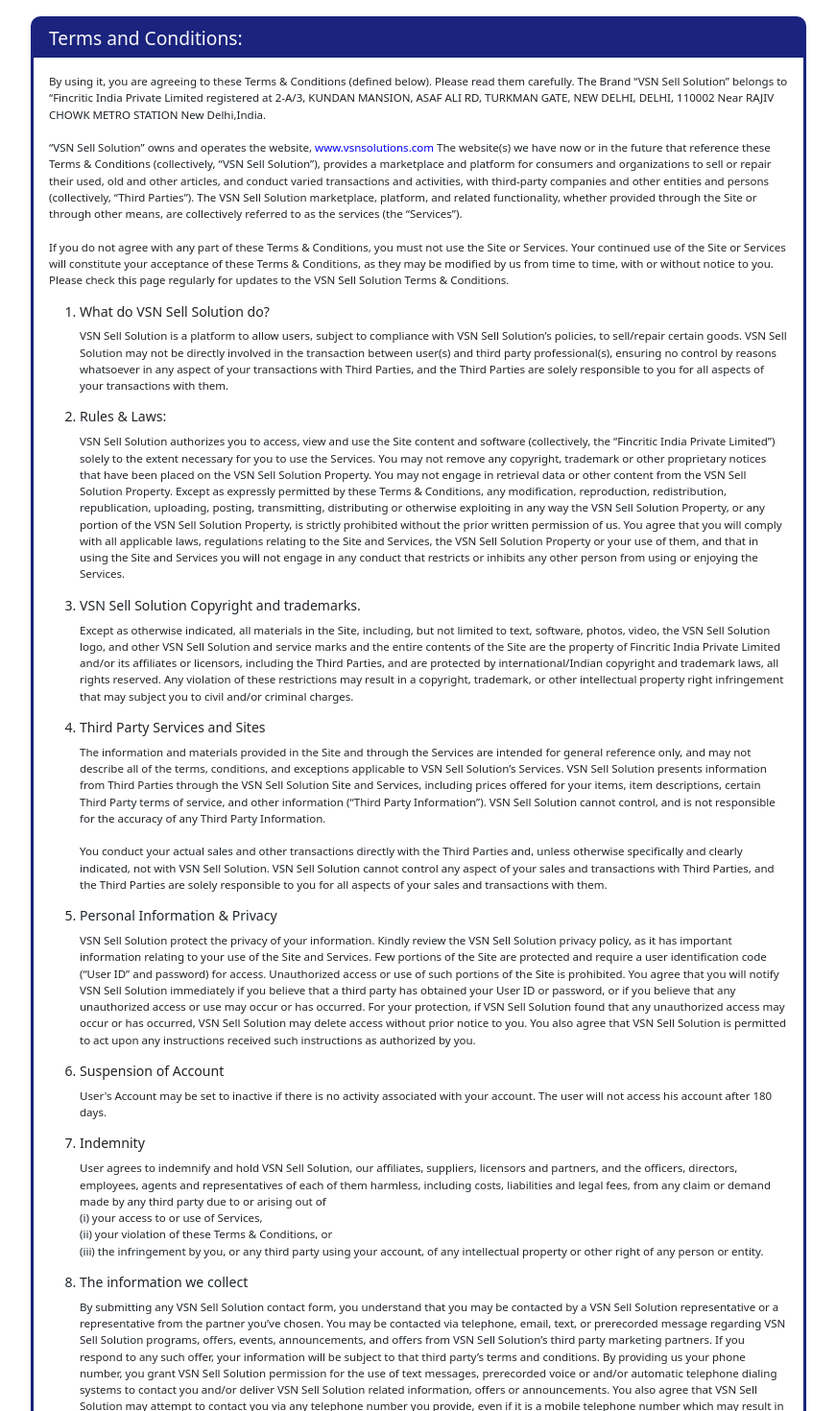
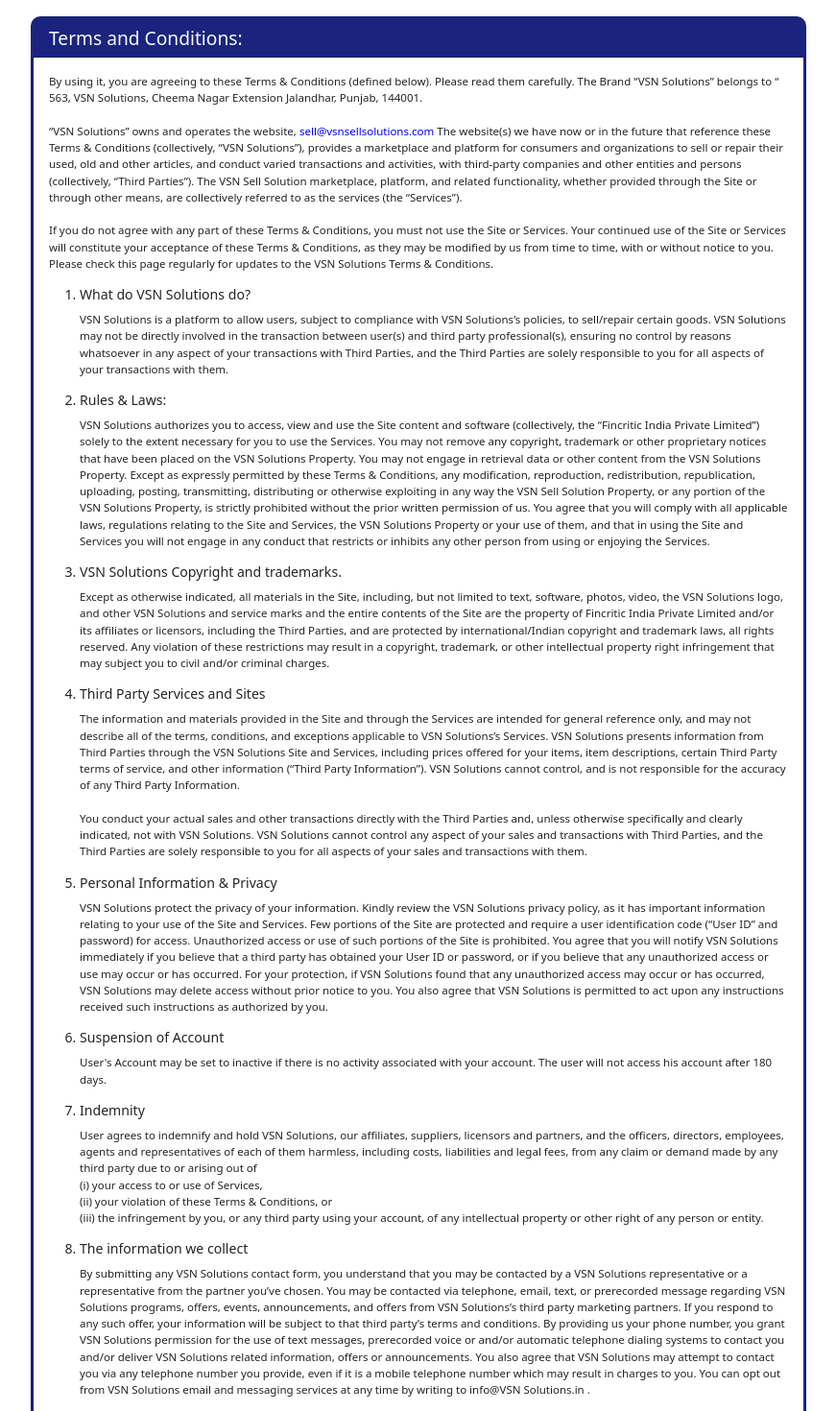
Before and after one commit to Compyneller/VSN, a React (Create React App) app: page /tc in a window 1280 px wide. Shown: the part 120-1590 px from the top of the page at 96% size, without its empty margins (204-1075 px from the left). Built offline with nearby package versions, Linux system fonts and the light colour scheme.

Commit message:
remove sell

```diff
--- a/src/components/ContactUs.jsx
+++ b/src/components/ContactUs.jsx
@@ -36,8 +36,8 @@
           </div>
           <div className="col-12 col-lg-11">
             <p>
-              2-A/3, KUNDAN MANSION, ASAF ALI RD, TURKMAN GATE, NEW DELHI,
-              DELHI, 110002 (Near RAJIV CHOWK METRO STATION)
+              563, VSN Solutions, Cheema Nagar Extension Jalandhar, Punjab,
+              144001
             </p>
           </div>
         </Row>
--- a/src/components/FooterStrip.jsx
+++ b/src/components/FooterStrip.jsx
@@ -8,8 +8,6 @@
     >
       <p className="m-auto text-center">
         © VSN Sell Solution all Rights Reserved. <br />
-        The Brand VSN Sell Solution belongs to Fincritic India Private Limited
-        registered in New Delhi,India.
       </p>
     </div>
   );
--- a/src/components/NavBarComp.jsx
+++ b/src/components/NavBarComp.jsx
@@ -15,7 +15,7 @@
     >
       <Container style={{ padding: "1rem " }}>
         <Navbar.Brand href="/">
-          <h3>VSN Sell Solutions</h3>
+          <h3>VSN Solutions</h3>
         </Navbar.Brand>
         <Navbar.Toggle aria-controls="basic-navbar-nav" />
         <Navbar.Collapse id="basic-navbar-nav">
--- a/src/pages/Pricing.jsx
+++ b/src/pages/Pricing.jsx
@@ -26,9 +26,9 @@
           <br />
           <br />
           <p>
-            VSN Sell Solution produces a price quote for your device based on
-            the information provided by you when placing your order. This
-            activity is based on the following criteria:
+            VSN Solutions produces a price quote for your device based on the
+            information provided by you when placing your order. This activity
+            is based on the following criteria:
           </p>
           <ul>
             <li> The age of your device</li>
--- a/src/pages/PrivacyPolicy.jsx
+++ b/src/pages/PrivacyPolicy.jsx
@@ -234,8 +234,8 @@
                 If you want to know or have any queries or any question or
                 objection that how VSN Sell Solution collect and process your
                 personal information then please reach out to us{" "}
-                <a href="mailto:VSN Sell Solutionhelp.contact@gmail.com">
-                  VSN Sell Solutionhelp.contact@gmail.com
+                <a href="mailto:sell@vsnsellsolutions.com">
+                  sell@vsnsellsolutions.com
                 </a>
                 <br />
                 <br />
@@ -329,8 +329,8 @@
               <h5>How to Contact VSN Sell Solution?</h5>
               <p>
                 You can contact us at{" "}
-                <a href="mailto:VSN Sell Solutionhelp.contact@gmail.com">
-                  VSN Sell Solutionhelp.contact@gmail.com
+                <a href="mailto:sell@vsnsellsolutions.com">
+                  sell@vsnsellsolutions.com
                 </a>{" "}
                 for any questions or queries. Our data protection officer will
                 resolve your problem concerning your personal information data.
--- a/src/pages/RefundPolicy.jsx
+++ b/src/pages/RefundPolicy.jsx
@@ -13,8 +13,7 @@
         </Card.Header>
         <Card.Body>
           <h5>
-            VSN Sell Solution Repair offers a refund within 2 days of the
-            service.
+            VSN Solutions Repair offers a refund within 2 days of the service.
           </h5>
           <p>You can claim your refund for the Screen replaced with us:</p>
           <ol>
--- a/src/pages/Term.jsx
+++ b/src/pages/Term.jsx
@@ -15,15 +15,16 @@
         <Card.Body>
           <p>
             By using it, you are agreeing to these Terms & Conditions (defined
-            below). Please read them carefully. The Brand “VSN Sell Solution”
-            belongs to “Fincritic India Private Limited registered at 2-A/3,
-            KUNDAN MANSION, ASAF ALI RD, TURKMAN GATE, NEW DELHI, DELHI, 110002
-            Near RAJIV CHOWK METRO STATION New Delhi,India. <br />
+            below). Please read them carefully. The Brand “VSN Solutions”
+            belongs to “ 563, VSN Solutions, Cheema Nagar Extension Jalandhar,
+            Punjab, 144001. <br />
             <br />
-            “VSN Sell Solution” owns and operates the website,{" "}
-            <a href="www.vsnsolutions.com">www.vsnsolutions.com</a> The
-            website(s) we have now or in the future that reference these Terms &
-            Conditions (collectively, “VSN Sell Solution”), provides a
+            “VSN Solutions” owns and operates the website,{" "}
+            <a href="sell@vsnsellsolutions.com">
+              sell@vsnsellsolutions.com
+            </a>{" "}
+            The website(s) we have now or in the future that reference these
+            Terms & Conditions (collectively, “VSN Solutions”), provides a
             marketplace and platform for consumers and organizations to sell or
             repair their used, old and other articles, and conduct varied
             transactions and activities, with third-party companies and other
@@ -37,54 +38,53 @@
             Services will constitute your acceptance of these Terms &
             Conditions, as they may be modified by us from time to time, with or
             without notice to you. Please check this page regularly for updates
-            to the VSN Sell Solution Terms & Conditions.
+            to the VSN Solutions Terms & Conditions.
           </p>
           <ol>
             <h5>
-              <li>What do VSN Sell Solution do?</li>
+              <li>What do VSN Solutions do?</li>
             </h5>
             <p>
-              VSN Sell Solution is a platform to allow users, subject to
-              compliance with VSN Sell Solution’s policies, to sell/repair
-              certain goods. VSN Sell Solution may not be directly involved in
-              the transaction between user(s) and third party professional(s),
-              ensuring no control by reasons whatsoever in any aspect of your
-              transactions with Third Parties, and the Third Parties are solely
-              responsible to you for all aspects of your transactions with them.
+              VSN Solutions is a platform to allow users, subject to compliance
+              with VSN Solutions’s policies, to sell/repair certain goods. VSN
+              Solutions may not be directly involved in the transaction between
+              user(s) and third party professional(s), ensuring no control by
+              reasons whatsoever in any aspect of your transactions with Third
+              Parties, and the Third Parties are solely responsible to you for
+              all aspects of your transactions with them.
             </p>
             <h5>
               <li> Rules & Laws:</li>
             </h5>
             <p>
-              VSN Sell Solution authorizes you to access, view and use the Site
+              VSN Solutions authorizes you to access, view and use the Site
               content and software (collectively, the “Fincritic India Private
               Limited”) solely to the extent necessary for you to use the
               Services. You may not remove any copyright, trademark or other
-              proprietary notices that have been placed on the VSN Sell Solution
+              proprietary notices that have been placed on the VSN Solutions
               Property. You may not engage in retrieval data or other content
-              from the VSN Sell Solution Property. Except as expressly permitted
-              by these Terms & Conditions, any modification, reproduction,
+              from the VSN Solutions Property. Except as expressly permitted by
+              these Terms & Conditions, any modification, reproduction,
               redistribution, republication, uploading, posting, transmitting,
               distributing or otherwise exploiting in any way the VSN Sell
-              Solution Property, or any portion of the VSN Sell Solution
-              Property, is strictly prohibited without the prior written
-              permission of us. You agree that you will comply with all
-              applicable laws, regulations relating to the Site and Services,
-              the VSN Sell Solution Property or your use of them, and that in
-              using the Site and Services you will not engage in any conduct
-              that restricts or inhibits any other person from using or enjoying
-              the Services.
+              Solution Property, or any portion of the VSN Solutions Property,
+              is strictly prohibited without the prior written permission of us.
+              You agree that you will comply with all applicable laws,
+              regulations relating to the Site and Services, the VSN Solutions
+              Property or your use of them, and that in using the Site and
+              Services you will not engage in any conduct that restricts or
+              inhibits any other person from using or enjoying the Services.
             </p>
             <h5>
-              <li> VSN Sell Solution Copyright and trademarks.</li>
+              <li> VSN Solutions Copyright and trademarks.</li>
             </h5>
             <p>
               Except as otherwise indicated, all materials in the Site,
               including, but not limited to text, software, photos, video, the
-              VSN Sell Solution logo, and other VSN Sell Solution and service
-              marks and the entire contents of the Site are the property of
-              Fincritic India Private Limited and/or its affiliates or
-              licensors, including the Third Parties, and are protected by
+              VSN Solutions logo, and other VSN Solutions and service marks and
+              the entire contents of the Site are the property of Fincritic
+              India Private Limited and/or its affiliates or licensors,
+              including the Third Parties, and are protected by
               international/Indian copyright and trademark laws, all rights
               reserved. Any violation of these restrictions may result in a
               copyright, trademark, or other intellectual property right
@@ -98,42 +98,40 @@
               The information and materials provided in the Site and through the
               Services are intended for general reference only, and may not
               describe all of the terms, conditions, and exceptions applicable
-              to VSN Sell Solution’s Services. VSN Sell Solution presents
-              information from Third Parties through the VSN Sell Solution Site
-              and Services, including prices offered for your items, item
-              descriptions, certain Third Party terms of service, and other
-              information (“Third Party Information”). VSN Sell Solution cannot
-              control, and is not responsible for the accuracy of any Third
-              Party Information.
+              to VSN Solutions’s Services. VSN Solutions presents information
+              from Third Parties through the VSN Solutions Site and Services,
+              including prices offered for your items, item descriptions,
+              certain Third Party terms of service, and other information
+              (“Third Party Information”). VSN Solutions cannot control, and is
+              not responsible for the accuracy of any Third Party Information.
               <br />
               <br />
               You conduct your actual sales and other transactions directly with
               the Third Parties and, unless otherwise specifically and clearly
-              indicated, not with VSN Sell Solution. VSN Sell Solution cannot
-              control any aspect of your sales and transactions with Third
-              Parties, and the Third Parties are solely responsible to you for
-              all aspects of your sales and transactions with them.
+              indicated, not with VSN Solutions. VSN Solutions cannot control
+              any aspect of your sales and transactions with Third Parties, and
+              the Third Parties are solely responsible to you for all aspects of
+              your sales and transactions with them.
             </p>
 
             <h5>
               <li>Personal Information & Privacy</li>
             </h5>
             <p>
-              VSN Sell Solution protect the privacy of your information. Kindly
-              review the VSN Sell Solution privacy policy, as it has important
+              VSN Solutions protect the privacy of your information. Kindly
+              review the VSN Solutions privacy policy, as it has important
               information relating to your use of the Site and Services. Few
               portions of the Site are protected and require a user
               identification code (“User ID” and password) for access.
               Unauthorized access or use of such portions of the Site is
-              prohibited. You agree that you will notify VSN Sell Solution
+              prohibited. You agree that you will notify VSN Solutions
               immediately if you believe that a third party has obtained your
               User ID or password, or if you believe that any unauthorized
               access or use may occur or has occurred. For your protection, if
-              VSN Sell Solution found that any unauthorized access may occur or
-              has occurred, VSN Sell Solution may delete access without prior
-              notice to you. You also agree that VSN Sell Solution is permitted
-              to act upon any instructions received such instructions as
-              authorized by you.
+              VSN Solutions found that any unauthorized access may occur or has
+              occurred, VSN Solutions may delete access without prior notice to
+              you. You also agree that VSN Solutions is permitted to act upon
+              any instructions received such instructions as authorized by you.
             </p>
             <h5>
               <li>Suspension of Account</li>
@@ -147,12 +145,12 @@
               <li>Indemnity</li>
             </h5>
             <p>
-              User agrees to indemnify and hold VSN Sell Solution, our
-              affiliates, suppliers, licensors and partners, and the officers,
-              directors, employees, agents and representatives of each of them
-              harmless, including costs, liabilities and legal fees, from any
-              claim or demand made by any third party due to or arising out of{" "}
-              <br /> (i) your access to or use of Services, <br />
+              User agrees to indemnify and hold VSN Solutions, our affiliates,
+              suppliers, licensors and partners, and the officers, directors,
+              employees, agents and representatives of each of them harmless,
+              including costs, liabilities and legal fees, from any claim or
+              demand made by any third party due to or arising out of <br /> (i)
+              your access to or use of Services, <br />
               (ii) your violation of these Terms & Conditions, or <br />
               (iii) the infringement by you, or any third party using your
               account, of any intellectual property or other right of any person
@@ -162,23 +160,23 @@
               <li>The information we collect </li>
             </h5>
             <p>
-              By submitting any VSN Sell Solution contact form, you understand
-              that you may be contacted by a VSN Sell Solution representative or
-              a representative from the partner you’ve chosen. You may be
+              By submitting any VSN Solutions contact form, you understand that
+              you may be contacted by a VSN Solutions representative or a
+              representative from the partner you’ve chosen. You may be
               contacted via telephone, email, text, or prerecorded message
-              regarding VSN Sell Solution programs, offers, events,
-              announcements, and offers from VSN Sell Solution’s third party
-              marketing partners. If you respond to any such offer, your
-              information will be subject to that third party’s terms and
-              conditions. By providing us your phone number, you grant VSN Sell
-              Solution permission for the use of text messages, prerecorded
-              voice or and/or automatic telephone dialing systems to contact you
-              and/or deliver VSN Sell Solution related information, offers or
-              announcements. You also agree that VSN Sell Solution may attempt
-              to contact you via any telephone number you provide, even if it is
-              a mobile telephone number which may result in charges to you. You
-              can opt out from VSN Sell Solution email and messaging services at
-              any time by writing to info@VSN Sell Solution.in .
+              regarding VSN Solutions programs, offers, events, announcements,
+              and offers from VSN Solutions’s third party marketing partners. If
+              you respond to any such offer, your information will be subject to
+              that third party’s terms and conditions. By providing us your
+              phone number, you grant VSN Solutions permission for the use of
+              text messages, prerecorded voice or and/or automatic telephone
+              dialing systems to contact you and/or deliver VSN Solutions
+              related information, offers or announcements. You also agree that
+              VSN Solutions may attempt to contact you via any telephone number
+              you provide, even if it is a mobile telephone number which may
+              result in charges to you. You can opt out from VSN Solutions email
+              and messaging services at any time by writing to info@VSN
+              Solutions.in .
             </p>
           </ol>
           <br />
--- a/src/pages/WarrantyPolicy.jsx
+++ b/src/pages/WarrantyPolicy.jsx
@@ -14,8 +14,8 @@
         </Card.Header>
         <Card.Body>
           <p>
-            VSN Sell Solution repair offers you a 6 month warranty on every
-            mobile screen repaired/replaced by us from the date of invoice.{" "}
+            VSN Solutions repair offers you a 6 month warranty on every mobile
+            screen repaired/replaced by us from the date of invoice.{" "}
           </p>
           <h5>The 6 months warranty covers :</h5>
           <ol>
```
Also changed, not shown: 2 other files (tests, documents, lock files or other folders).
